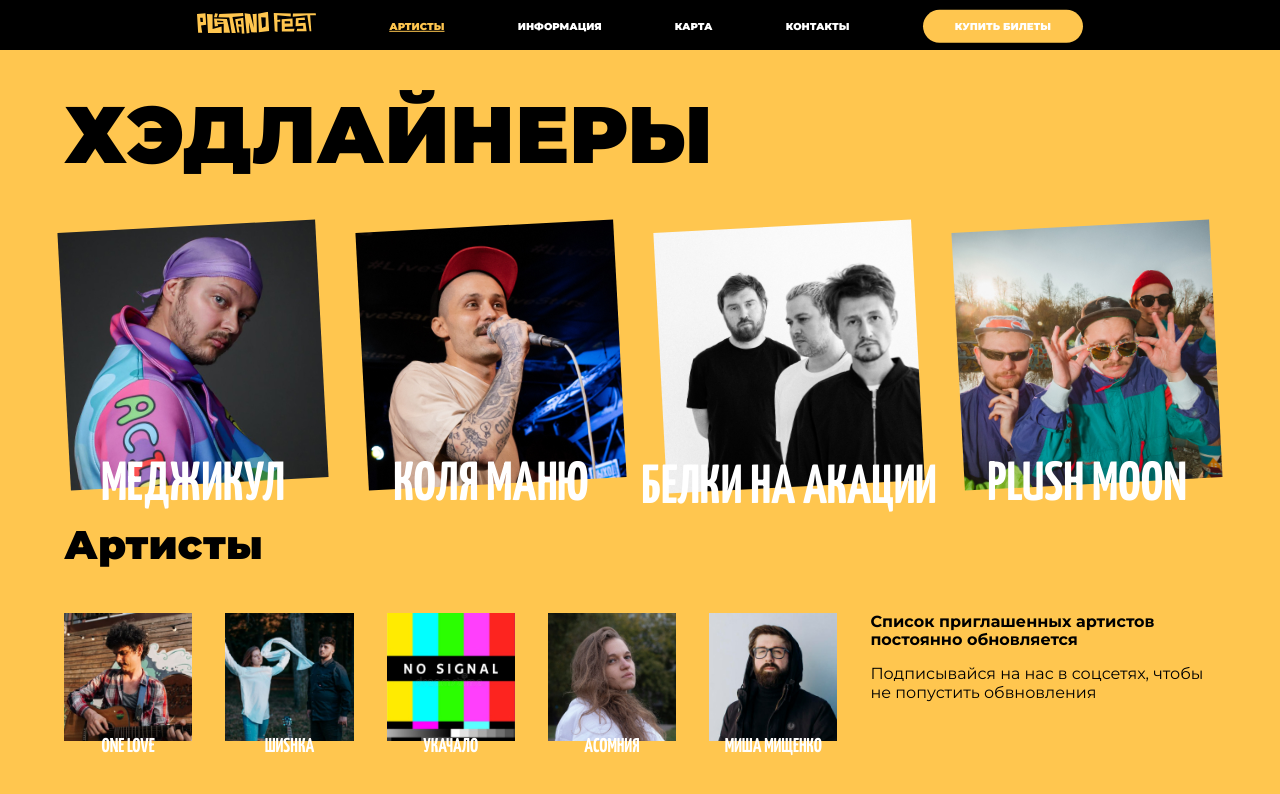
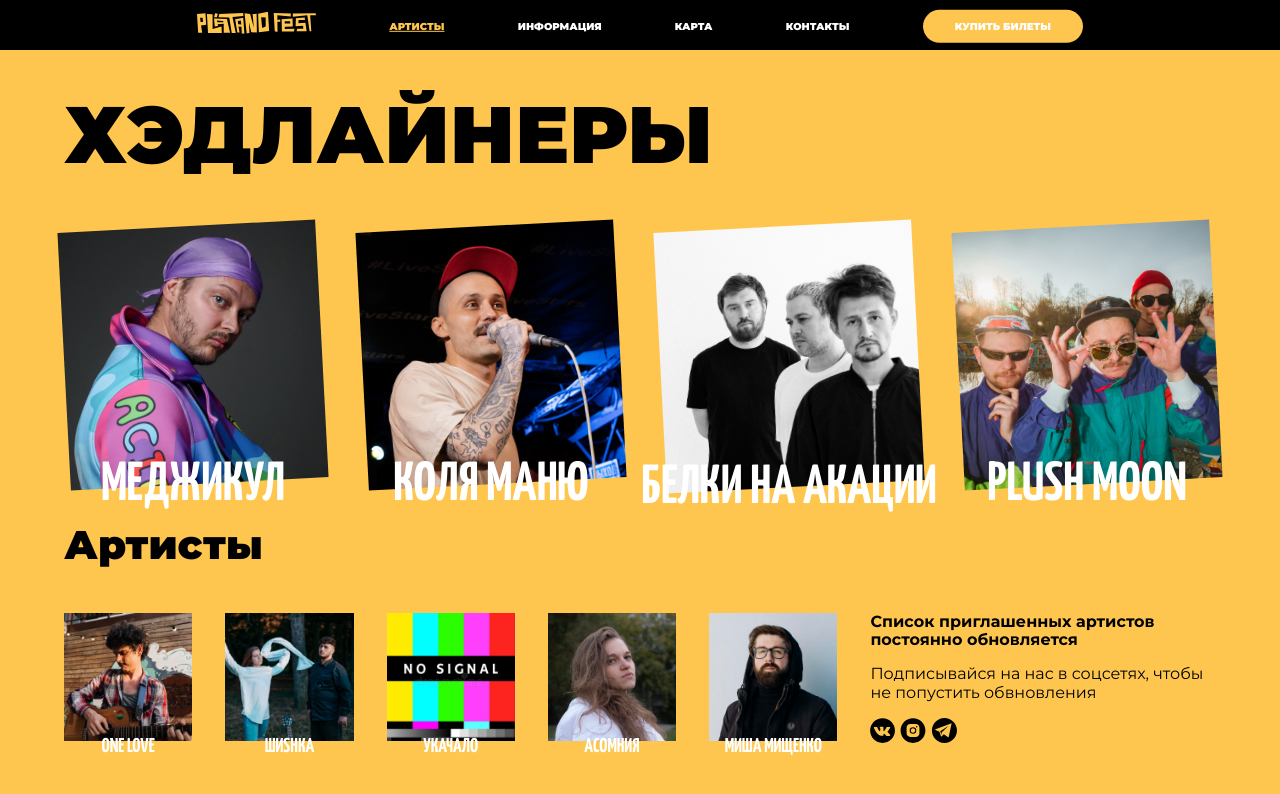
Before and after one commit to BoikoAnastasiia/Platano-Fest, a React (Create React App) app: page /artists in a window 1280 px wide. Shown: the top 794 px of the page. Built offline with nearby package versions, Linux system fonts and the light colour scheme.

Commit message:
stuck with hover

```diff
--- a/src/Icons/Ig.js
+++ b/src/Icons/Ig.js
@@ -6,12 +6,18 @@ function SvgIg(props) {
     <svg
       width={26}
       height={25}
-      className="icon-social"
       xmlns="http://www.w3.org/2000/svg"
       {...props}
+      className="icon-social"
     >
-      <path d="M13 14.675a2.181 2.181 0 01-2.184-2.175c0-1.2.97-2.175 2.184-2.175 1.197 0 2.184.975 2.184 2.175 0 1.2-.979 2.175-2.184 2.175zm0-5.5A3.323 3.323 0 009.67 12.5 3.334 3.334 0 0013 15.825 3.336 3.336 0 0016.34 12.5 3.336 3.336 0 0013 9.175zM16.674 7.967a.766.766 0 100 1.533.766.766 0 100-1.533z" />
-      <path d="M19.418 15.217c0 2.016-1.657 3.666-3.698 3.666h-5.44c-2.04 0-3.698-1.65-3.698-3.658V9.767C6.582 7.75 8.24 6.1 10.281 6.1h5.439c2.041 0 3.698 1.65 3.698 3.667v5.45zM13 .125C6.14.125.575 5.667.575 12.5S6.139 24.875 13 24.875c6.861 0 12.426-5.542 12.426-12.375S19.86.125 13 .125z" />
+      <path
+        fill={props.fill}
+        d="M13 14.675a2.181 2.181 0 01-2.184-2.175c0-1.2.97-2.175 2.184-2.175 1.197 0 2.184.975 2.184 2.175 0 1.2-.979 2.175-2.184 2.175zm0-5.5A3.323 3.323 0 009.67 12.5 3.334 3.334 0 0013 15.825 3.336 3.336 0 0016.34 12.5 3.336 3.336 0 0013 9.175zM16.674 7.967a.766.766 0 100 1.533.766.766 0 100-1.533z"
+      />
+      <path
+        fill={props.fill}
+        d="M19.418 15.217c0 2.016-1.657 3.666-3.698 3.666h-5.44c-2.04 0-3.698-1.65-3.698-3.658V9.767C6.582 7.75 8.24 6.1 10.281 6.1h5.439c2.041 0 3.698 1.65 3.698 3.667v5.45zM13 .125C6.14.125.575 5.667.575 12.5S6.139 24.875 13 24.875c6.861 0 12.426-5.542 12.426-12.375S19.86.125 13 .125z"
+      />
     </svg>
   );
 }
--- a/src/Icons/Tg.js
+++ b/src/Icons/Tg.js
@@ -6,12 +6,18 @@ function SvgTg(props) {
     <svg
       width={26}
       height={25}
-      className="icon-social"
       xmlns="http://www.w3.org/2000/svg"
       {...props}
+      className="icon-social"
     >
-      <path d="M20.52 5.792l-2.804 13.125c-.042.25-.334.375-.585.25l-4.31-2.875-2.3 2.166a.366.366 0 01-.586-.166l-1.506-4.667L4.454 12c-.293-.125-.293-.625 0-.75l15.521-5.875c.293-.083.586.125.544.417zM13.448 0C6.504 0 .898 5.583.898 12.5S6.504 25 13.449 25 26 19.417 26 12.5 20.394 0 13.449 0z" />
-      <path d="M10.395 16.917l.251-2.417 7.029-6.792-8.451 5.542" />
+      <path
+        fill={props.fill}
+        d="M20.52 5.792l-2.804 13.125c-.042.25-.334.375-.585.25l-4.31-2.875-2.3 2.166a.366.366 0 01-.586-.166l-1.506-4.667L4.454 12c-.293-.125-.293-.625 0-.75l15.521-5.875c.293-.083.586.125.544.417zM13.448 0C6.504 0 .898 5.583.898 12.5S6.504 25 13.449 25 26 19.417 26 12.5 20.394 0 13.449 0z"
+      />
+      <path
+        fill={props.fill}
+        d="M10.395 16.917l.251-2.417 7.029-6.792-8.451 5.542"
+      />
     </svg>
   );
 }
--- a/src/Icons/Vk.js
+++ b/src/Icons/Vk.js
@@ -10,7 +10,10 @@ function SvgVk(props) {
       {...props}
       className="icon-social"
     >
-      <path d="M18.442 15.1c-1.373-1.267-1.189-1.067.468-3.258 1.004-1.334 1.406-2.15 1.28-2.5-.117-.334-.861-.242-.861-.242l-2.46.017s-.184-.025-.318.058c-.134.075-.218.267-.218.267s-.385 1.033-.904 1.908c-1.096 1.85-1.53 1.95-1.715 1.833-.418-.266-.31-1.075-.31-1.65 0-1.8.277-2.541-.535-2.741-.268-.067-.469-.109-1.146-.117-.879-.008-1.624 0-2.042.208-.276.142-.494.442-.368.459.159.025.535.1.728.366.25.342.242 1.109.242 1.109s.151 2.108-.334 2.375c-.335.183-.787-.184-1.766-1.867a15.224 15.224 0 01-.878-1.808s-.076-.175-.201-.275c-.16-.117-.377-.159-.377-.159l-2.334.009s-.352 0-.477.15c-.117.133-.008.391-.008.391S5.74 13.85 7.807 16c1.9 1.967 4.058 1.75 4.058 1.75h.979s.293.058.443-.1c.143-.15.134-.333.134-.333s-.016-1.309.594-1.5c.603-.192 1.372 1.266 2.192 1.816.62.425 1.088.334 1.088.334l2.184-.034s1.146-.066.603-.966c-.059-.067-.335-.65-1.64-1.867zm6.535-2.6c0 6.833-5.565 12.375-12.426 12.375S.125 19.333.125 12.5 5.69.125 12.551.125 24.977 5.667 24.977 12.5z" />
+      <path
+        fill={props.fill}
+        d="M18.442 15.1c-1.373-1.267-1.189-1.067.468-3.258 1.004-1.334 1.406-2.15 1.28-2.5-.117-.334-.861-.242-.861-.242l-2.46.017s-.184-.025-.318.058c-.134.075-.218.267-.218.267s-.385 1.033-.904 1.908c-1.096 1.85-1.53 1.95-1.715 1.833-.418-.266-.31-1.075-.31-1.65 0-1.8.277-2.541-.535-2.741-.268-.067-.469-.109-1.146-.117-.879-.008-1.624 0-2.042.208-.276.142-.494.442-.368.459.159.025.535.1.728.366.25.342.242 1.109.242 1.109s.151 2.108-.334 2.375c-.335.183-.787-.184-1.766-1.867a15.224 15.224 0 01-.878-1.808s-.076-.175-.201-.275c-.16-.117-.377-.159-.377-.159l-2.334.009s-.352 0-.477.15c-.117.133-.008.391-.008.391S5.74 13.85 7.807 16c1.9 1.967 4.058 1.75 4.058 1.75h.979s.293.058.443-.1c.143-.15.134-.333.134-.333s-.016-1.309.594-1.5c.603-.192 1.372 1.266 2.192 1.816.62.425 1.088.334 1.088.334l2.184-.034s1.146-.066.603-.966c-.059-.067-.335-.65-1.64-1.867zm6.535-2.6c0 6.833-5.565 12.375-12.426 12.375S.125 19.333.125 12.5 5.69.125 12.551.125 24.977 5.667 24.977 12.5z"
+      />
     </svg>
   );
 }
--- a/src/Views/Artists/Artists.jsx
+++ b/src/Views/Artists/Artists.jsx
@@ -12,6 +12,8 @@ import shishka from './images/shishka.jpg';
 import ukachalo from './images/ukachalo.jpg';
 import asomnia from './images/asomnia.jpg';
 import misha from './images/misha.jpg';
+
+import Social from '../../Сomponents/Social';
 
 export default function Artists() {
   return (
@@ -119,11 +121,12 @@ export default function Artists() {
               <h3 className="artistName">миша мищенко</h3>
             </div>
           </li>
-          <li>
+          <li className="artists-info-wrapper">
             <h4>Список приглашенных артистов постоянно обновляется</h4>
             <p>
               Подписывайся на нас в соцсетях, чтобы не попустить обвновления
             </p>
+            <Social fill="#000" />
           </li>
         </ul>
       </MainContainer>
--- a/src/Views/Artists/Artists.scss
+++ b/src/Views/Artists/Artists.scss
@@ -54,3 +54,7 @@
   font-weight: 900;
   margin-top: 35px;
 }
+
+.icon-social:hover {
+  fill: white;
+}
--- a/src/Сomponents/Social/Social.jsx
+++ b/src/Сomponents/Social/Social.jsx
@@ -2,8 +2,9 @@ import React from 'react';
 import Vk from '../../Icons/Vk';
 import Ig from '../../Icons/Ig';
 import Tg from '../../Icons/Tg';
+import './Social.scss';
 
-export default function Social(fill = 'white') {
+export default function Social({ fill }) {
   return (
     <ul className="icons-wrapper">
       <li className="nav-item">
--- /dev/null
+++ b/src/Сomponents/Social/Social.scss
@@ -0,0 +1,8 @@
+.icon-social {
+  fill: rgb(255, 255, 255);
+  transition: 500ms;
+
+  &:hover {
+    fill: #ffc64f;
+  }
+}
```
